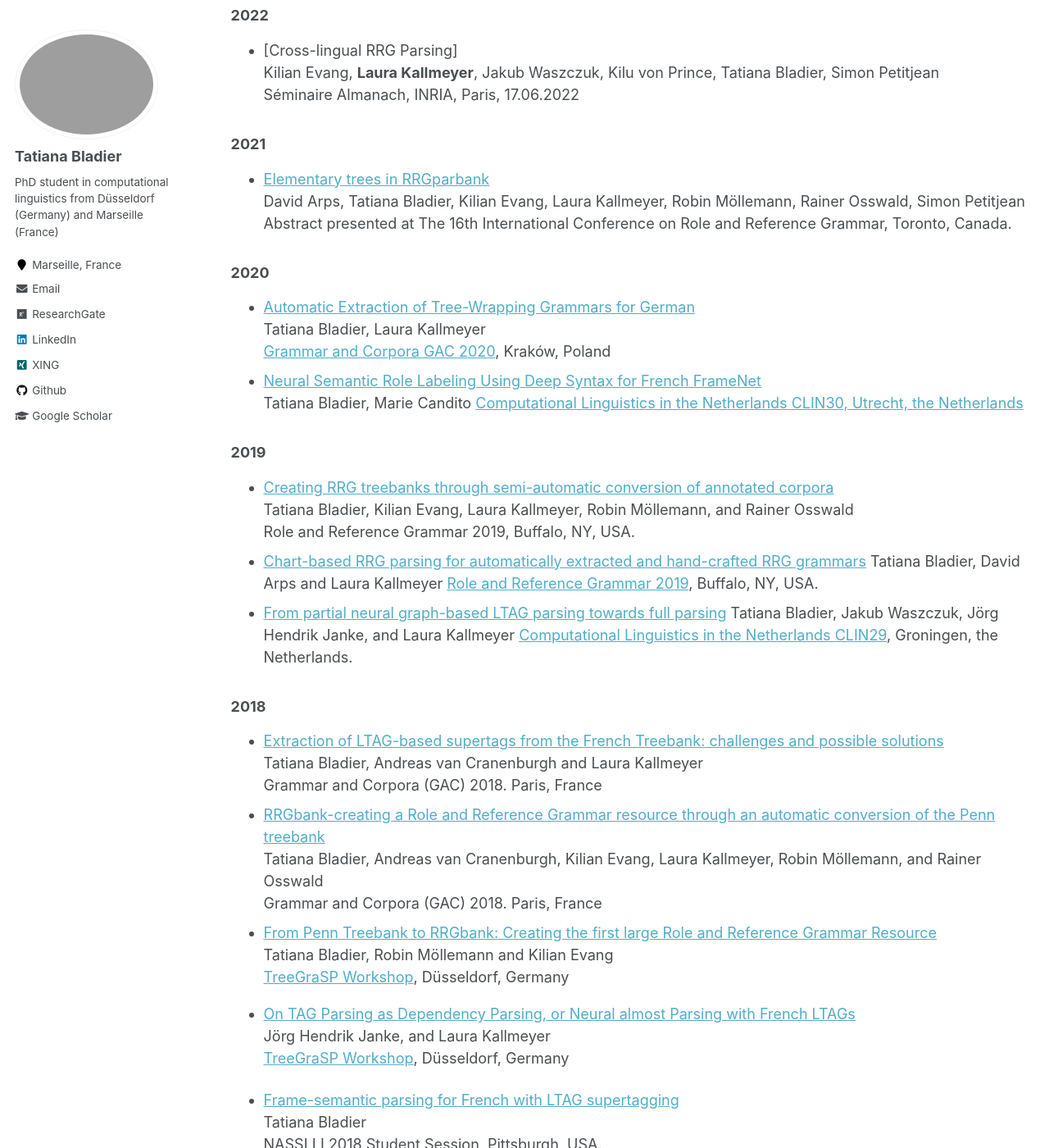
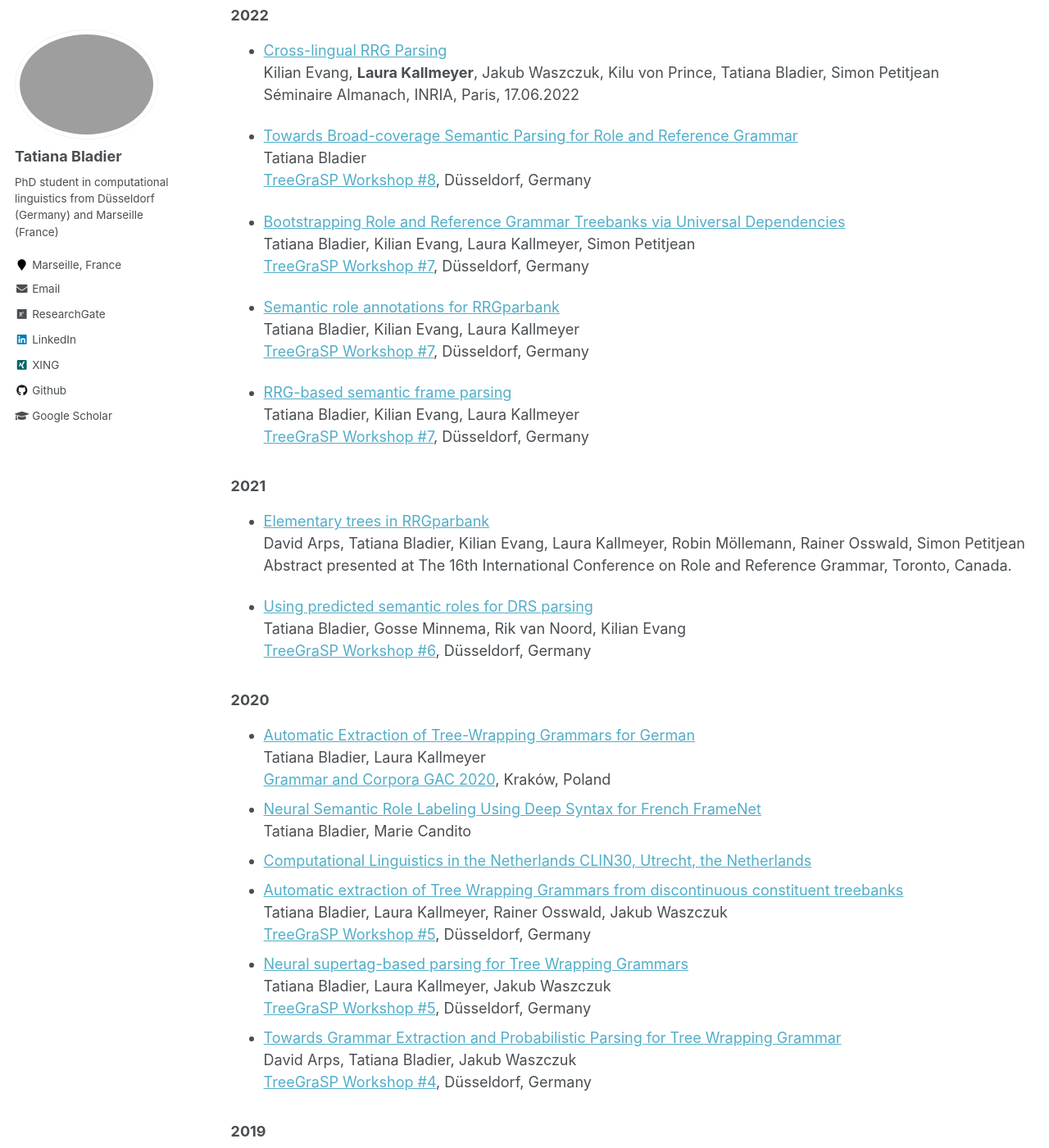
Before and after one commit to TatianaBladier/TatianaBladier.github.io, a Jekyll site: the page built from _pages/talks.md, in a window 1280 px wide and 1400 px high, scrolled down 730 px. Shown: the whole window at 82% size. Built offline with Jekyll 4.4.1, drawn with Linux system fonts in a browser that asks for light colours; some of the changed text lies outside the part shown.

Commit message:
update talks

```diff
--- a/_pages/talks.md
+++ b/_pages/talks.md
@@ -27,15 +27,37 @@ Abstract presented at The 19th International Conference on Role and Reference Gr
 
 ### 2022
 
-- [Cross-lingual RRG Parsing] <br />
+- [Cross-lingual RRG Parsing]() <br />
 Kilian Evang, <b>Laura Kallmeyer</b>, Jakub Waszczuk, Kilu von Prince, Tatiana Bladier, Simon Petitjean <br />
 Séminaire Almanach, INRIA, Paris, 17.06.2022
+
+- [Towards Broad-coverage Semantic Parsing for Role and Reference Grammar]() <br />
+Tatiana Bladier <br />
+[TreeGraSP Workshop #8](https://treegrasp.phil.hhu.de/events/treegrasp-meeting-8/), Düsseldorf, Germany
+
+- [Bootstrapping Role and Reference Grammar Treebanks via Universal Dependencies](https://treegrasp.phil.hhu.de/wp-content/uploads/2022/02/meeting_7_bootstrapping_role_and_reference_grammar_treebanks_via_universal_dependencies.pdf) <br />
+Tatiana Bladier, Kilian Evang, Laura Kallmeyer, Simon Petitjean <br />
+[TreeGraSP Workshop #7](https://treegrasp.phil.hhu.de/events/treegrasp-meeting-7/), Düsseldorf, Germany
+
+- [Semantic role annotations for RRGparbank](https://treegrasp.phil.hhu.de/wp-content/uploads/2022/02/meeting_7_semantic_role_annotation_for_rrgbank.pdf) <br />
+Tatiana Bladier, Kilian Evang, Laura Kallmeyer <br />
+[TreeGraSP Workshop #7](https://treegrasp.phil.hhu.de/events/treegrasp-meeting-7/), Düsseldorf, Germany
+
+- [RRG-based semantic frame parsing](https://treegrasp.phil.hhu.de/wp-content/uploads/2022/02/meeting_7_RRG_based_semantic_frame_parsing.pdf) <br />
+Tatiana Bladier, Kilian Evang, Laura Kallmeyer <br />
+[TreeGraSP Workshop #7](https://treegrasp.phil.hhu.de/events/treegrasp-meeting-7/), Düsseldorf, Germany
+
 
 ### 2021
 
 - [Elementary trees in RRGparbank](https://rrg2021.apps01.yorku.ca/wp-content/uploads/2021/06/rrg_abstract_arps_et_al_rrg_parbank.pdf) <br />
 David Arps, Tatiana Bladier, Kilian Evang, Laura Kallmeyer, Robin Möllemann, Rainer Osswald, Simon Petitjean<br />
 Abstract presented at The 16th International Conference on Role and Reference Grammar, Toronto, Canada.
+
+- [Using predicted semantic roles for DRS parsing](https://treegrasp.phil.hhu.de/wp-content/uploads/2022/02/meeting_6_using_predicted_semantic_role_for_drs_parsing.pdf) <br />
+Tatiana Bladier, Gosse Minnema, Rik van Noord, Kilian Evang <br />
+[TreeGraSP Workshop #6](https://treegrasp.phil.hhu.de/events/treegrasp-meeting-6/), Düsseldorf, Germany
+
 
 ### 2020
 
@@ -44,7 +66,18 @@ Tatiana Bladier, Laura Kallmeyer <br />
 [Grammar and Corpora GAC 2020](https://gac2020.ijp.pan.pl/), Kraków, Poland
 - [Neural Semantic Role Labeling Using Deep Syntax for French FrameNet](https://clin30.sites.uu.nl/accepted-submissions) <br />
 Tatiana Bladier, Marie Candito
-[Computational Linguistics in the Netherlands CLIN30, Utrecht, the Netherlands](https://clin30.sites.uu.nl/accepted-submissions/)
+- [Computational Linguistics in the Netherlands CLIN30, Utrecht, the Netherlands](https://clin30.sites.uu.nl/accepted-submissions/)
+- [Automatic extraction of Tree Wrapping Grammars from discontinuous constituent treebanks](https://treegrasp.phil.hhu.de/wp-content/uploads/2021/01/meeting_5_extraction.pdf) <br />
+Tatiana Bladier, Laura Kallmeyer, Rainer Osswald, Jakub Waszczuk <br />
+[TreeGraSP Workshop #5](https://treegrasp.phil.hhu.de/events/treegrasp-meeting-5/), Düsseldorf, Germany
+- [Neural supertag-based parsing for Tree Wrapping Grammars](https://treegrasp.phil.hhu.de/wp-content/uploads/2021/01/meeting_5_parsing.pdf) <br />
+Tatiana Bladier, Laura Kallmeyer, Jakub Waszczuk <br />
+[TreeGraSP Workshop #5](https://treegrasp.phil.hhu.de/events/treegrasp-meeting-5/), Düsseldorf, Germany
+- [Towards Grammar Extraction and Probabilistic Parsing for Tree Wrapping Grammar](https://treegrasp.phil.hhu.de/wp-content/uploads/2020/02/meeting_4_TWG_Parsing.pdf) <br />
+David Arps, Tatiana Bladier, Jakub Waszczuk<br />
+[TreeGraSP Workshop #4](https://treegrasp.phil.hhu.de/events/treegrasp-meeting-4/), Düsseldorf, Germany
+
+
 
 ### 2019
 
@@ -57,6 +90,15 @@ Tatiana Bladier, David Arps and Laura Kallmeyer
 - [From partial neural graph-based LTAG parsing towards full parsing](http://www.let.rug.nl/clin29/Tatiana_Bladier_J%C3%B6rg_Hendrik_Janke_Jakub_Waszczuk_Laura_Kallmeyer.php)
 Tatiana Bladier, Jakub Waszczuk, Jörg Hendrik Janke, and Laura Kallmeyer
 [Computational Linguistics in the Netherlands CLIN29](http://www.let.rug.nl/clin29/index.php), Groningen, the Netherlands.
+- [Chart-based RRG parsing using automatically extracted RRG grammar with features](https://treegrasp.phil.hhu.de/wp-content/uploads/2019/05/meeting_3_RRG_Parsing.pdf) <br />
+David Arps, Laura Kallmeyer, Tatiana Bladier <br />
+[TreeGraSP Workshop #3](https://treegrasp.phil.hhu.de/events/treegrasp-meeting-3/), Düsseldorf, Germany
+- [Full neural TAG parsing for French, English, and German LTAGs](https://treegrasp.phil.hhu.de/wp-content/uploads/2019/05/meeting_3_Neural_Partage.pdf) <br />
+Tatiana Bladier, Jakub Waszczuk <br />
+[TreeGraSP Workshop #3](https://treegrasp.phil.hhu.de/events/treegrasp-meeting-3/), Düsseldorf, Germany
+- [En effet: Towards Neural Semantic Role Labeling with French LTAG for the Causation frame](https://treegrasp.phil.hhu.de/wp-content/uploads/2019/05/meeting_3_SRL.pdf) <br />
+Tatiana Bladier <br />
+[TreeGraSP Workshop #3](https://treegrasp.phil.hhu.de/events/treegrasp-meeting-3/), Düsseldorf, Germany
 
 ### 2018
 
```
Also changed, not shown: other parts of _pages/talks.md (+3 -3 lines).
